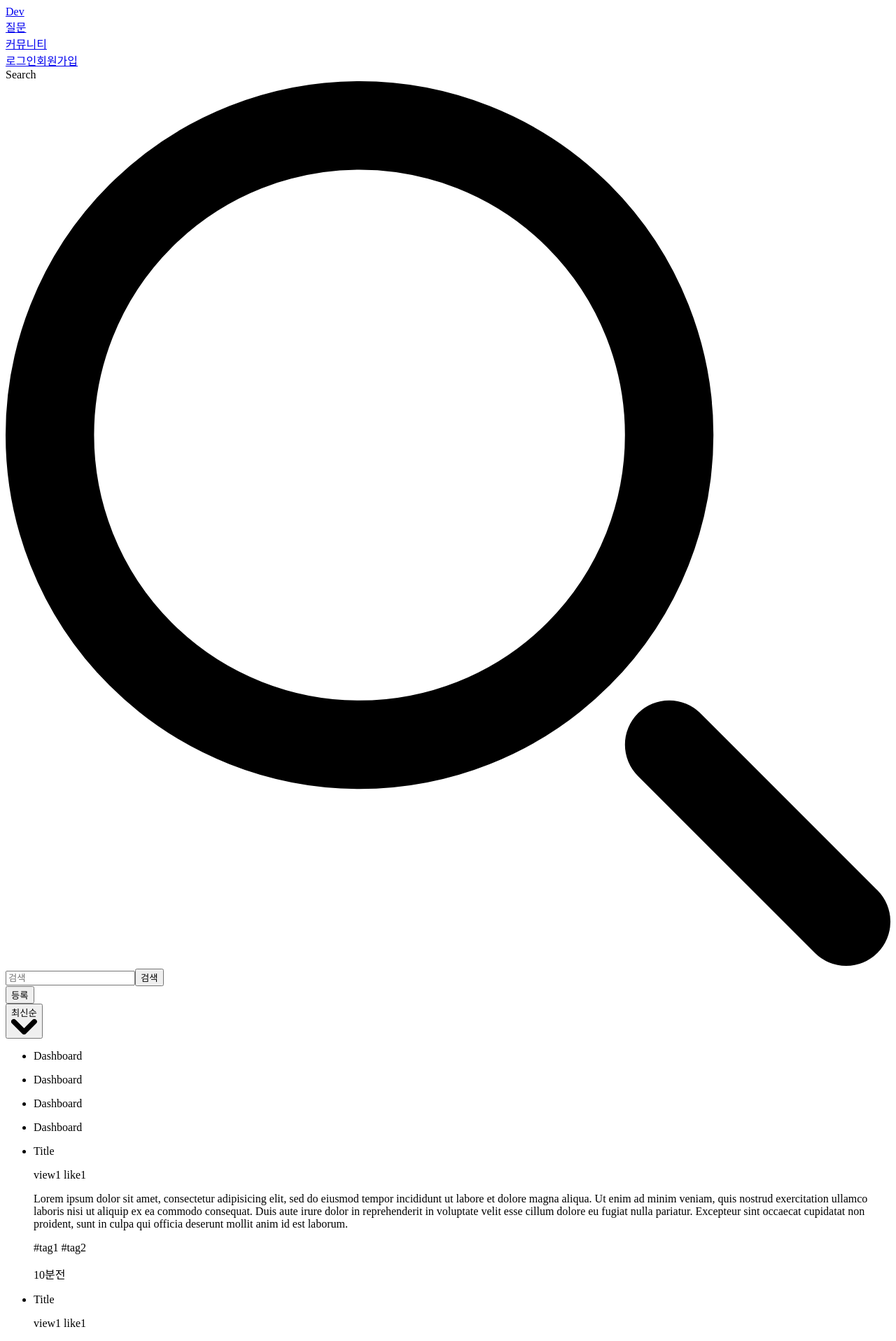
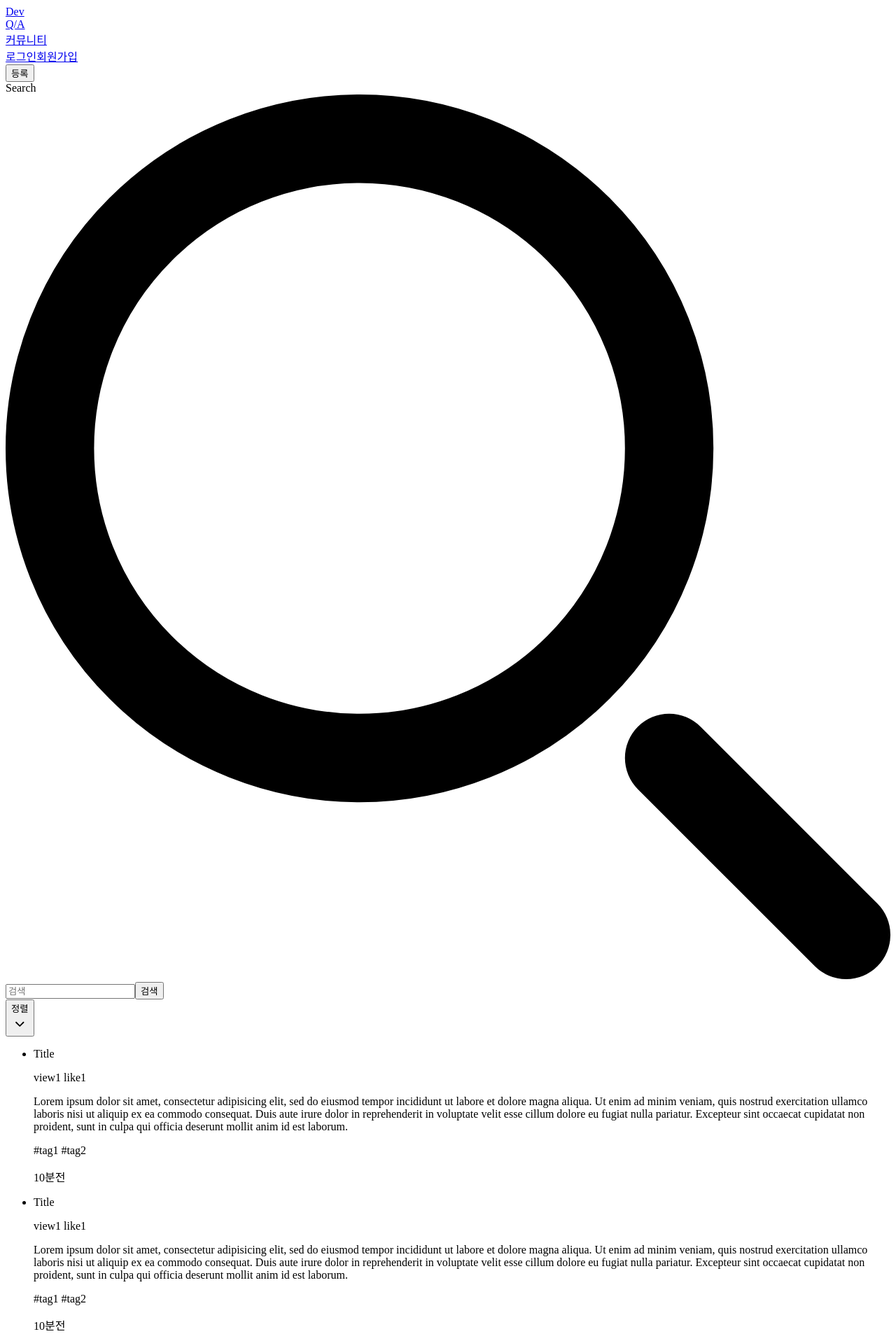
Before and after one commit to eunji7122/dev-community-frontend, a React (Create React App) app: page /questions in a window 1280 px wide. Shown: the top 1916 px of the page at 70% size. Built offline with nearby package versions, Linux system fonts and the light colour scheme.

Commit message:
Design: 레이아웃 수정

```diff
--- a/src/components/button.tsx
+++ b/src/components/button.tsx
@@ -1,13 +1,14 @@
-import React from 'react';
+import React, {ReactElement} from 'react';
 
 interface ButtonProps extends React.ButtonHTMLAttributes<HTMLButtonElement> {}
 
-const Button = (props: ButtonProps) => {
-    return <button
-        {...props}
-        className="text-white end-2.5 bottom-2.5 bg-gray-700 hover:bg-gray-800 focus:ring-4 focus:outline-none focus:ring-blue-300 font-medium rounded-lg text-sm px-4 py-2 dark:bg-blue-600 dark:hover:bg-blue-700 dark:focus:ring-blue-800">
-        등록
-    </button>
+const Button = (props: ButtonProps): ReactElement => {
+    return (
+        <button className="text-white bg-gray-700 hover:bg-gray-800 focus:ring-4 focus:outline-none focus:ring-blue-300 font-medium rounded-lg text-sm px-5 py-2.5 text-center inline-flex items-center dark:bg-blue-600 dark:hover:bg-blue-700 dark:focus:ring-blue-800"
+                type="button">
+            {props.value}
+        </button>
+    );
 };
 
 export default Button;
--- a/src/components/header.tsx
+++ b/src/components/header.tsx
@@ -2,9 +2,8 @@ import {Link} from "react-router-dom";
 
 export default function Header() {
     return (
-        <div>
-            <header className="sticky top-0 z-20 flex h-16 items-center border-b border-b-gray-500/30 bg-white py-5 text-sm font-medium leading-6 dark:border-b-gray-500/70 dark:bg-gray-800">
-                <nav aria-label="Global" className="mx-auto flex w-full max-w-7xl px-4 lg:px-0">
+        <header className="sticky top-0 shadow z-20 flex h-16 items-center border-b border-b-gray-500/30 bg-white py-5 text-sm font-medium leading-6 dark:border-b-gray-500/70 dark:bg-gray-800">
+            <nav aria-label="Global" className="sticky top-0 mx-auto flex w-full max-w-7xl px-4 lg:px-0">
                 <div className="flex w-full items-center justify-between">
                     <div className="flex">
                         <Link to={"/"}>
@@ -18,7 +17,7 @@ export default function Header() {
                                     className="text-gray-900 hover:text-blue-500 dark:text-gray-100 dark:hover:text-blue-200 text-base font-medium hover:no-underline"
                                     href="/questions"
                                 >
-                                        질문
+                                    Q/A
                                 </a>
                             </div>
                             <div className="shrink-0">
@@ -46,6 +45,5 @@ export default function Header() {
                 </div>
             </nav>
         </header>
-        </div>
     );
 }
--- a/src/layouts/layout.tsx
+++ b/src/layouts/layout.tsx
@@ -1,5 +1,6 @@
 import Header from "../components/header";
 import React from "react";
+import Footer from "../components/footer";
 
 export default function Layout(props: {children: React.ReactNode}) {
     return (
@@ -8,6 +9,7 @@ export default function Layout(props: {children: React.ReactNode}) {
             <div className="mx-auto mt-2 w-full max-w-5xl px-4 lg:mt-[18px] lg:px-0 items-center">
                 {props.children}
             </div>
+            <Footer/>
         </div>
     )
 }
--- a/src/pages/main.tsx
+++ b/src/pages/main.tsx
@@ -5,7 +5,9 @@ export default function Main() {
     return (
         <Layout>
 
-            <SearchBar/>
+            <div className="my-6 w-1/2 m-auto">
+                <SearchBar/>
+            </div>
 
             <div className="my-12 flex flex-col gap-x-10 gap-y-10 sm:my-8 md:flex-row">
                 <div className="w-full">
--- a/src/pages/question/questions.tsx
+++ b/src/pages/question/questions.tsx
@@ -1,47 +1,56 @@
 import Layout from "../../layouts/layout";
 import SearchBar from "../../components/search-bar";
 import Button from "../../components/button";
+import Pagination from "../../components/pagination";
+import DropDown from "../../components/drop-down";
 
 const Questions = () => {
     return (
         <Layout>
-            <SearchBar/>
 
             <div className="relative my-6 flex items-center justify-between">
                 <div className="hidden flex-none sm:inline">
-                    <Button/>
+                    <Button value="등록"/>
+                </div>
+
+                <div className="w-1/2 float-right">
+                    <SearchBar/>
                 </div>
                 <div className="hidden -space-x-0.5 sm:flex">
-                    <div className="relative inline-block text-left" data-headlessui-state="open">
-                        <button id="dropdownDefaultButton" data-dropdown-toggle="dropdown"
-                                className="text-white bg-gray-700 hover:bg-gray-800 focus:ring-4 focus:outline-none focus:ring-blue-300 font-medium rounded-lg text-sm px-5 py-2.5 text-center inline-flex items-center dark:bg-blue-600 dark:hover:bg-blue-700 dark:focus:ring-blue-800"
-                                type="button">
-                            최신순
-                            <svg className="w-2.5 h-2.5 ms-3" aria-hidden="true" xmlns="http://www.w3.org/2000/svg" fill="none" viewBox="0 0 10 6">
-                                <path stroke="currentColor" strokeLinecap="round" strokeLinejoin="round" strokeWidth="2" d="m1 1 4 4 4-4"/>
-                            </svg>
-                        </button>
+                    <DropDown/>
+                </div>
 
-                        <div id="dropdown"
-                             className="z-10 hidden bg-white divide-y divide-gray-100 rounded-lg shadow w-44 dark:bg-gray-700">
-                            <ul className="py-2 text-sm text-gray-700 dark:text-gray-200"
-                                aria-labelledby="dropdownDefaultButton">
-                                <li>
-                                    <p className="block px-4 py-2 hover:bg-gray-100 dark:hover:bg-gray-600 dark:hover:text-white">Dashboard</p>
-                                </li>
-                                <li>
-                                    <p className="block px-4 py-2 hover:bg-gray-100 dark:hover:bg-gray-600 dark:hover:text-white">Dashboard</p>
-                                </li>
-                                <li>
-                                    <p className="block px-4 py-2 hover:bg-gray-100 dark:hover:bg-gray-600 dark:hover:text-white">Dashboard</p>
-                                </li>
-                                <li>
-                                    <p className="block px-4 py-2 hover:bg-gray-100 dark:hover:bg-gray-600 dark:hover:text-white">Dashboard</p>
-                                </li>
-                            </ul>
-                        </div>
-                    </div>
-                </div>
+                {/*<div className="hidden -space-x-0.5 sm:flex">*/}
+                {/*    <div className="relative inline-block text-left" data-headlessui-state="open">*/}
+                {/*        <button id="dropdownDefaultButton" data-dropdown-toggle="dropdown"*/}
+                {/*                className="text-white bg-gray-700 hover:bg-gray-800 focus:ring-4 focus:outline-none focus:ring-blue-300 font-medium rounded-lg text-sm px-5 py-2.5 text-center inline-flex items-center dark:bg-blue-600 dark:hover:bg-blue-700 dark:focus:ring-blue-800"*/}
+                {/*                type="button">*/}
+                {/*            최신순*/}
+                {/*            <svg className="w-2.5 h-2.5 ms-3" aria-hidden="true" xmlns="http://www.w3.org/2000/svg" fill="none" viewBox="0 0 10 6">*/}
+                {/*                <path stroke="currentColor" strokeLinecap="round" strokeLinejoin="round" strokeWidth="2" d="m1 1 4 4 4-4"/>*/}
+                {/*            </svg>*/}
+                {/*        </button>*/}
+
+                {/*        <div id="dropdown"*/}
+                {/*             className="z-10 hidden bg-white divide-y divide-gray-100 rounded-lg shadow w-44 dark:bg-gray-700">*/}
+                {/*            <ul className="py-2 text-sm text-gray-700 dark:text-gray-200"*/}
+                {/*                aria-labelledby="dropdownDefaultButton">*/}
+                {/*                <li>*/}
+                {/*                    <p className="block px-4 py-2 hover:bg-gray-100 dark:hover:bg-gray-600 dark:hover:text-white">Dashboard</p>*/}
+                {/*                </li>*/}
+                {/*                <li>*/}
+                {/*                    <p className="block px-4 py-2 hover:bg-gray-100 dark:hover:bg-gray-600 dark:hover:text-white">Dashboard</p>*/}
+                {/*                </li>*/}
+                {/*                <li>*/}
+                {/*                    <p className="block px-4 py-2 hover:bg-gray-100 dark:hover:bg-gray-600 dark:hover:text-white">Dashboard</p>*/}
+                {/*                </li>*/}
+                {/*                <li>*/}
+                {/*                    <p className="block px-4 py-2 hover:bg-gray-100 dark:hover:bg-gray-600 dark:hover:text-white">Dashboard</p>*/}
+                {/*                </li>*/}
+                {/*            </ul>*/}
+                {/*        </div>*/}
+                {/*    </div>*/}
+                {/*</div>*/}
             </div>
 
             <div className="mb-9 sm:mb-16">
@@ -223,6 +232,10 @@ const Questions = () => {
                 </ul>
             </div>
 
+            <div className="mb-9 sm:mb-16">
+                <Pagination/>
+            </div>
+
         </Layout>
     )
 }
```
Lines whose indentation alone changed are shown as unchanged.
